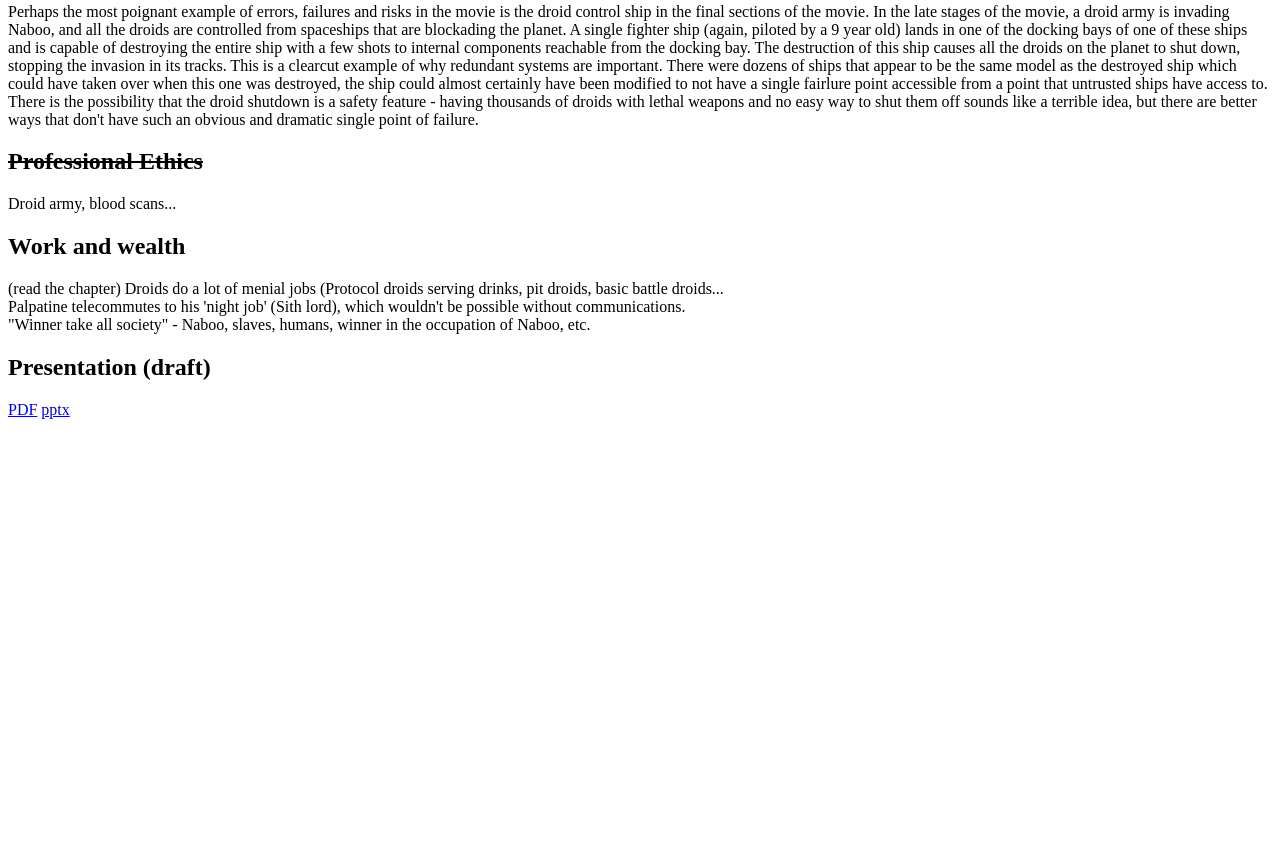
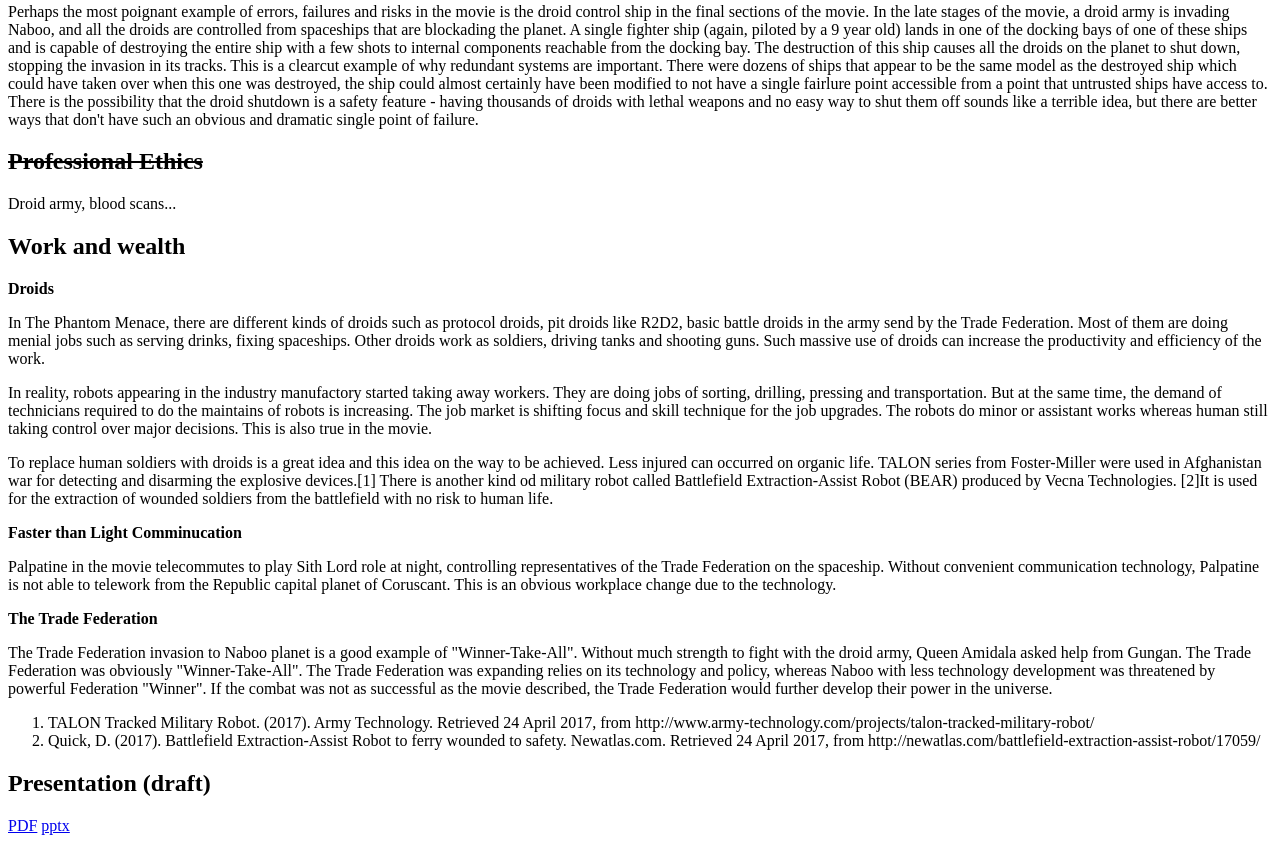
Before and after one commit to social-imps-phantom-menace/phantom-menace-website, a plain HTML site: page index.html in a window 1280 px wide. Shown: the part 8152-9003 px from the top of the page. Before the commit the page ends 8587 px from the top, so only its background shows below. Drawn offline with Linux system fonts and the light colour scheme.

Commit message:
work and wealth

```diff
--- a/index.html
+++ b/index.html
@@ -659,10 +659,20 @@ The main starting point of the movie shows us the first crime in the movie. The
 Droid army, blood scans...
 <h2>Work and wealth</h2>
 <p>
- (read the chapter)
- Droids do a lot of menial jobs (Protocol droids serving drinks, pit droids, basic battle droids...<br>
- Palpatine telecommutes to his 'night job' (Sith lord), which wouldn't be possible without communications.<br>
- "Winner take all society" - Naboo, slaves, humans, winner in the occupation of Naboo, etc.<br>
+  <p>
+  <b>Droids</b>
+  <p>In The Phantom Menace, there are different kinds of droids such as protocol droids, pit droids like R2D2, basic battle droids in the army send by the Trade Federation. Most of them are doing menial jobs such as serving drinks, fixing spaceships. Other droids work as soldiers, driving tanks and shooting guns. Such massive use of droids can increase the productivity and efficiency of the work.</p>
+  <p>In reality, robots appearing in the industry manufactory started taking away workers. They are doing jobs of sorting, drilling, pressing and transportation. But at the same time, the demand of technicians required to do the maintains of robots is increasing. The job market is shifting focus and skill technique for the job upgrades. The robots do minor or assistant works whereas human still taking control over major decisions. This is also true in the movie.</p>
+  <p>To replace human soldiers with droids is a great idea and this idea on the way to be achieved. Less injured can occurred on organic life. TALON series from Foster-Miller were used in Afghanistan war for detecting and disarming the explosive devices.[1] There is another kind od military robot called Battlefield Extraction-Assist Robot (BEAR) produced by Vecna Technologies. [2]It is used for the extraction of wounded soldiers from the battlefield with no risk to human life.</p>
+  <b>Faster than Light Comminucation</b>
+  <p>Palpatine in the movie telecommutes to play Sith Lord role at night, controlling representatives of the Trade Federation on the spaceship. Without convenient communication technology, Palpatine is not able to telework from the Republic capital planet of Coruscant. This is an obvious workplace change due to the technology.</p>
+  <b>The Trade Federation</b>
+  <p> The Trade Federation invasion to Naboo planet is a good example of "Winner-Take-All". Without much strength to fight with the droid army, Queen Amidala asked help from Gungan. The Trade Federation was obviously "Winner-Take-All". The Trade Federation was expanding relies on its technology and policy, whereas Naboo with less technology development was threatened by powerful Federation "Winner". If the combat was not as successful as the movie described, the Trade Federation would further develop their power in the universe.</p>
+  <ol>
+  <li>TALON Tracked Military Robot. (2017). Army Technology. Retrieved 24 April 2017, from http://www.army-technology.com/projects/talon-tracked-military-robot/</li>
+  <li>Quick, D. (2017). Battlefield Extraction-Assist Robot to ferry wounded to safety. Newatlas.com. Retrieved 24 April 2017, from http://newatlas.com/battlefield-extraction-assist-robot/17059/</li>
+  </ol>
+</p>
 </p>
 
  <h2>Presentation (draft)</h2>
```
